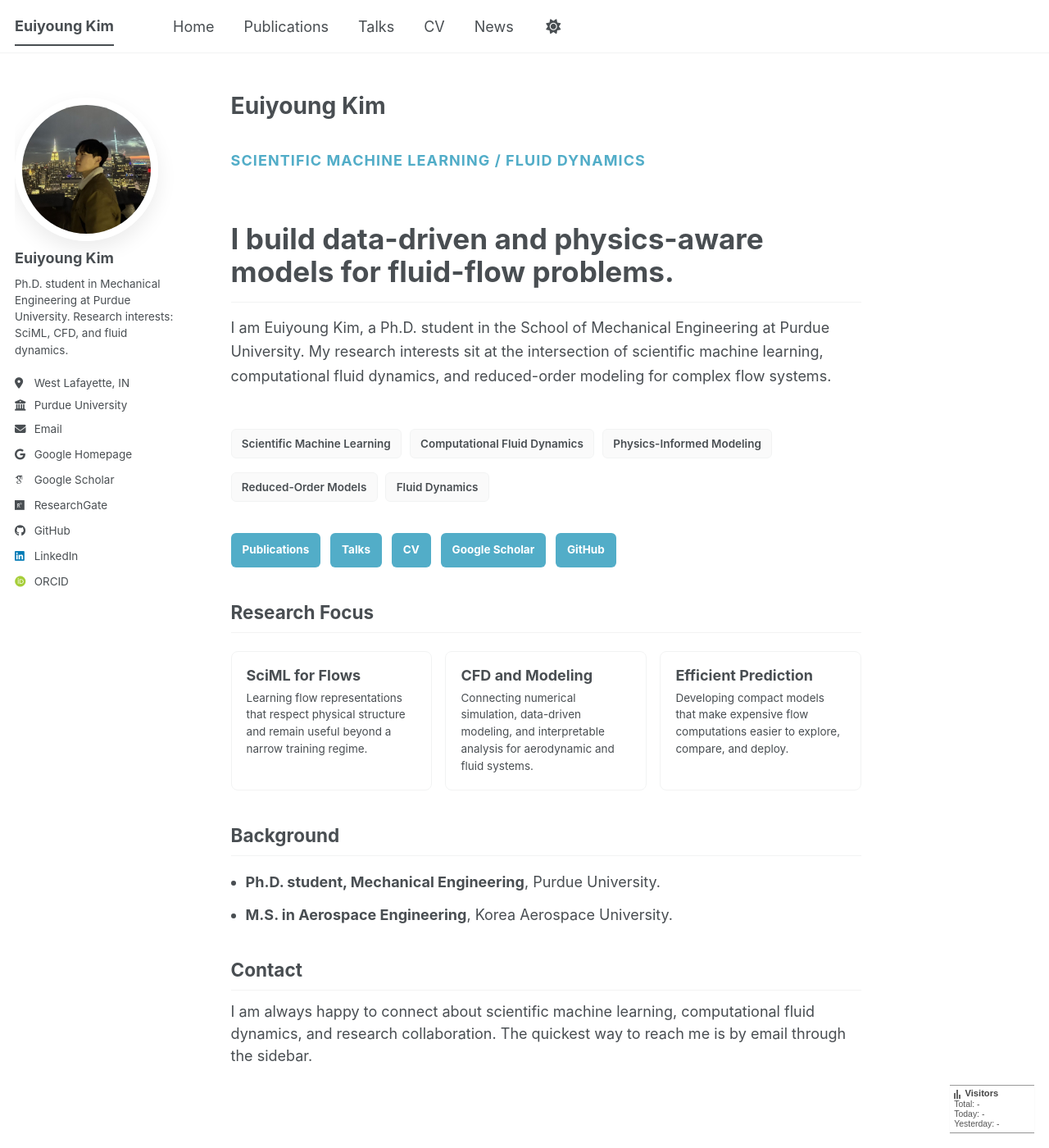
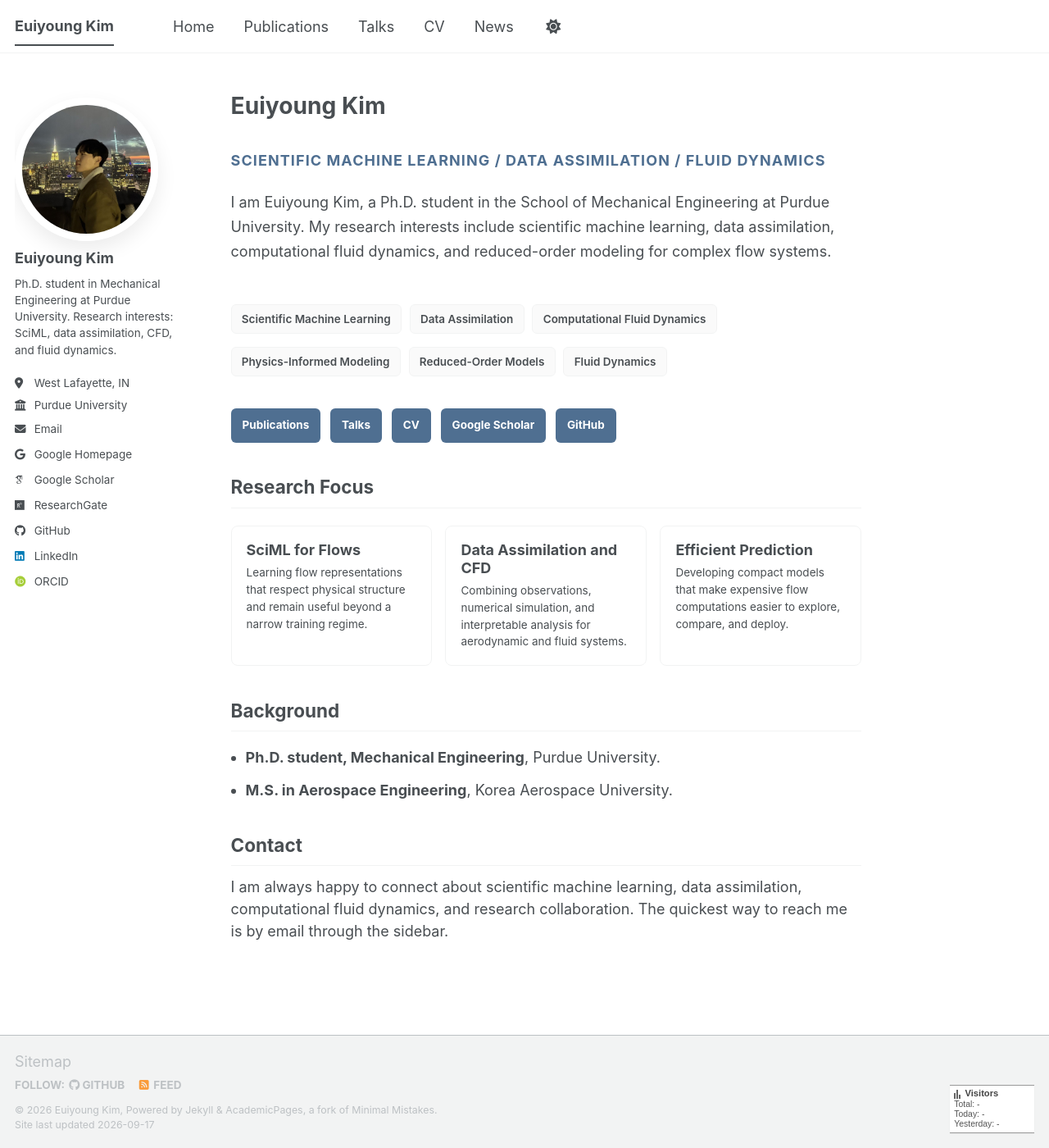
Before and after one commit to key9912/key9912.github.io, a Jekyll site: the page built from _pages/about.md, in a window 1280 px wide and 1400 px high. Shown: the whole window at 82% size. Built offline with Jekyll 4.4.1, drawn with Linux system fonts in a browser that asks for light colours; some web fonts are replaced; a script bundle is joined from its source files by our own code; library files that are not in the unit come from our copies; comment, search, counter and statistics services are not loaded.

Commit message:
Refine homepage copy and site accent color

```diff
--- a/_config.yml
+++ b/_config.yml
@@ -12,7 +12,7 @@ site_theme               : "default" # The available themes options are "default
 title                    : "Euiyoung Kim"
 title_separator          : "-"
 name                     : &name "Euiyoung Kim"
-description              : &description "Ph.D. student in Mechanical Engineering at Purdue University. Scientific machine learning, computational fluid dynamics, and physics-informed modeling."   # Update this with a general description of your site, this is the default if not overridden by a page
+description              : &description "Ph.D. student in Mechanical Engineering at Purdue University. Research interests include scientific machine learning, data assimilation, computational fluid dynamics, and physics-informed modeling."   # Update this with a general description of your site, this is the default if not overridden by a page
 url                      : https://key9912.github.io # The base hostname & protocol for your site e.g. "https://[your GitHub username].github.io",
                                                            # or if you already have some other page hosted on Github then use "https://[your GitHub username].github.io/[Your Repo Name]"
 baseurl                  : "" # the subpath of your site, e.g. "/blog"
@@ -26,7 +26,7 @@ author:
   avatar           : "profile_key.JPG"
   name             : "Euiyoung Kim"
   #pronouns         : # example: "he/his"
-  bio              : "Ph.D. student in Mechanical Engineering at Purdue University. Research interests: SciML, CFD, and fluid dynamics."
+  bio              : "Ph.D. student in Mechanical Engineering at Purdue University. Research interests: SciML, data assimilation, CFD, and fluid dynamics."
   location         : "West Lafayette, IN"
   employer         : "Purdue University"
   #uri              : # URL
--- a/_pages/about.md
+++ b/_pages/about.md
@@ -8,15 +8,15 @@ redirect_from:
 ---
 
 <section class="intro-panel">
-  <p class="intro-kicker">Scientific Machine Learning / Fluid Dynamics</p>
-  <h2 class="intro-title">I build data-driven and physics-aware models for fluid-flow problems.</h2>
+  <p class="intro-kicker">Scientific Machine Learning / Data Assimilation / Fluid Dynamics</p>
   <p class="intro-summary">
-    I am Euiyoung Kim, a Ph.D. student in the School of Mechanical Engineering at Purdue University. My research interests sit at the intersection of scientific machine learning, computational fluid dynamics, and reduced-order modeling for complex flow systems.
+    I am Euiyoung Kim, a Ph.D. student in the School of Mechanical Engineering at Purdue University. My research interests include scientific machine learning, data assimilation, computational fluid dynamics, and reduced-order modeling for complex flow systems.
   </p>
 </section>
 
 <ul class="research-tags">
   <li>Scientific Machine Learning</li>
+  <li>Data Assimilation</li>
   <li>Computational Fluid Dynamics</li>
   <li>Physics-Informed Modeling</li>
   <li>Reduced-Order Models</li>
@@ -39,8 +39,8 @@ redirect_from:
     <p>Learning flow representations that respect physical structure and remain useful beyond a narrow training regime.</p>
   </article>
   <article class="highlight-card">
-    <h3>CFD and Modeling</h3>
-    <p>Connecting numerical simulation, data-driven modeling, and interpretable analysis for aerodynamic and fluid systems.</p>
+    <h3>Data Assimilation and CFD</h3>
+    <p>Combining observations, numerical simulation, and interpretable analysis for aerodynamic and fluid systems.</p>
   </article>
   <article class="highlight-card">
     <h3>Efficient Prediction</h3>
@@ -57,4 +57,4 @@ redirect_from:
 
 ## Contact
 
-I am always happy to connect about scientific machine learning, computational fluid dynamics, and research collaboration. The quickest way to reach me is by email through the sidebar.
+I am always happy to connect about scientific machine learning, data assimilation, computational fluid dynamics, and research collaboration. The quickest way to reach me is by email through the sidebar.
--- a/_sass/_custom.scss
+++ b/_sass/_custom.scss
@@ -1,4 +1,20 @@
 /* Site-specific polish for Euiyoung Kim's academic homepage. */
+
+:root {
+  --global-base-color: #4f6f91;
+  --global-link-color: #4f6f91;
+  --global-link-color-hover: #3f5d7d;
+  --global-link-color-visited: #647b98;
+  --global-masthead-link-color-hover: #4f6f91;
+}
+
+html[data-theme="dark"] {
+  --global-base-color: #7894af;
+  --global-link-color: #8fa8c2;
+  --global-link-color-hover: #adc0d2;
+  --global-link-color-visited: #a2b4c8;
+  --global-masthead-link-color-hover: #8fa8c2;
+}
 
 .site-title {
   font-weight: 700;
@@ -19,6 +35,14 @@
 .page__content a {
   text-decoration-thickness: 1px;
   text-underline-offset: 3px;
+}
+
+.btn {
+  background-color: var(--global-base-color);
+}
+
+.btn:hover {
+  background-color: var(--global-link-color-hover);
 }
 
 .author__avatar img {
```
